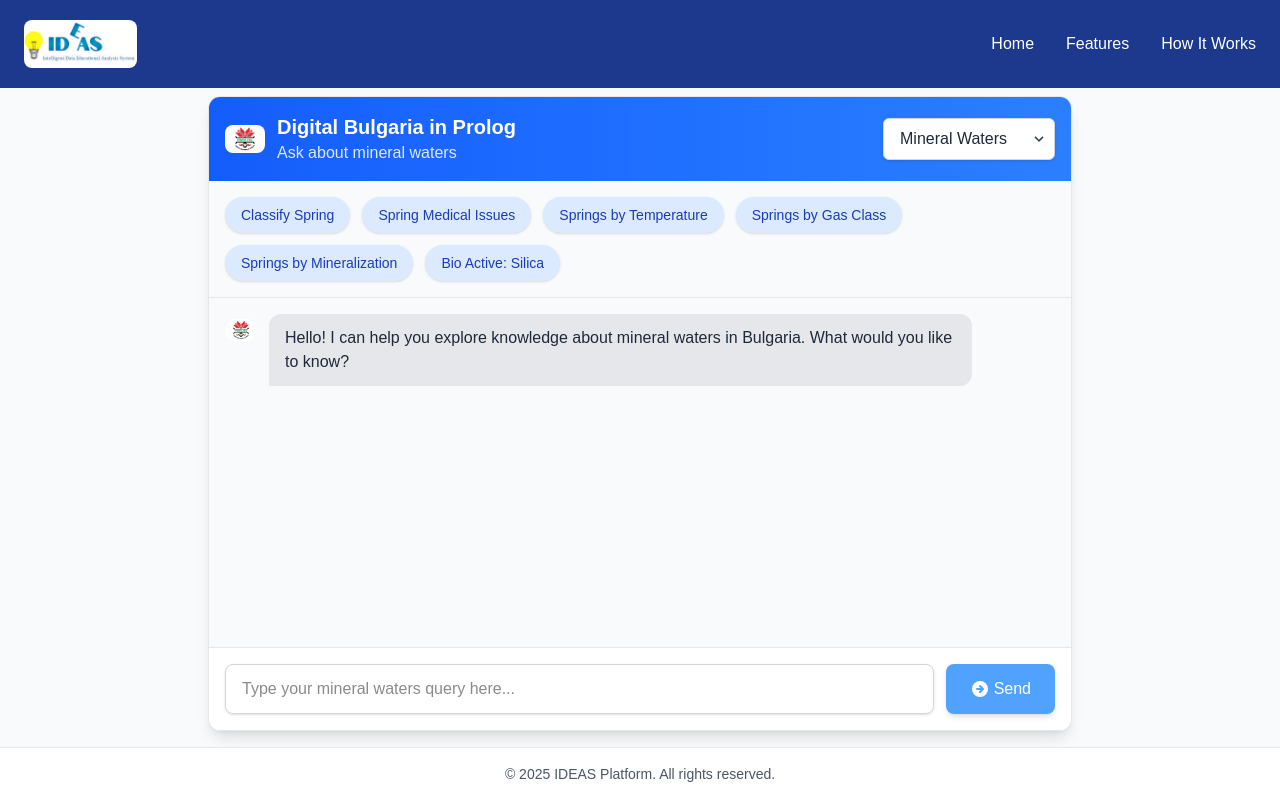
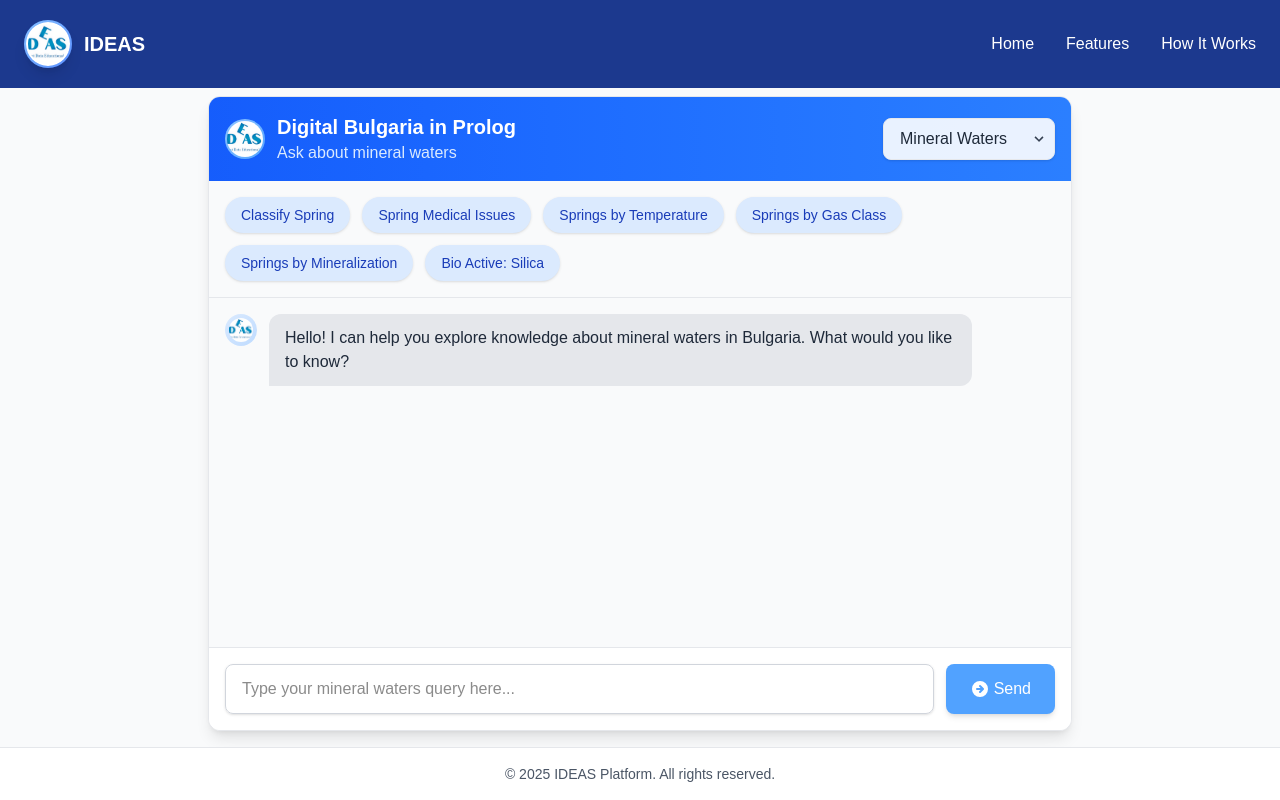
Before and after one commit to MagdalenaMaglizhanova/prolog-chat-app, a Next.js app: page /chat in a window 1280 px wide. Built offline with nearby package versions, Linux system fonts and the light colour scheme.

Commit message:
Update page.tsx

```diff
--- a/src/app/chat/page.tsx
+++ b/src/app/chat/page.tsx
@@ -87,17 +87,23 @@ export default function ChatPage() {
 
   return (
     <div className="min-h-screen bg-gray-50 flex flex-col">
-      {/* Navigation - Fixed with better visibility */}
+      {/* Navigation - Improved with elegant logo frame */}
       <nav className={`fixed w-full z-50 transition-all duration-300 ${scrolled ? 'py-3 bg-white shadow-lg' : 'py-5 bg-blue-900'}`}>
         <div className="container mx-auto px-6 flex justify-between items-center">
-          <Link href="/" className="flex items-center space-x-3">
+          <Link href="/" className="flex items-center space-x-3 group">
+            <div className="relative h-12 w-12 rounded-full p-0.5 bg-gradient-to-br from-blue-400 to-blue-600 shadow-lg transition-transform duration-300 group-hover:rotate-6">
+              <div className="relative h-full w-full rounded-full overflow-hidden bg-white p-0.5">
                 <Image
                   src="/logo.png"
                   alt="Digital Bulgaria Logo"
                   width={48}
                   height={48}
-              className="h-12 w-auto rounded-lg object-contain transition-all duration-300 hover:scale-105"
+                  className="h-full w-full object-cover rounded-full transition-transform duration-300 group-hover:scale-95"
                 />
+              </div>
+              <div className="absolute inset-0 rounded-full border-2 border-white/30 pointer-events-none"></div>
+            </div>
+            <span className={`text-xl font-bold ${scrolled ? 'text-blue-900' : 'text-white'} transition-colors duration-300`}>IDEAS</span>
           </Link>
 
           <div className="hidden md:flex items-center space-x-8">
@@ -110,16 +116,20 @@ export default function ChatPage() {
 
       <main className="flex-grow container mx-auto p-4 flex flex-col max-w-4xl mt-20">
         <div className="flex-grow bg-white rounded-xl shadow-lg overflow-hidden flex flex-col border border-gray-200">
-          {/* Chat Header with improved dropdown */}
+          {/* Chat Header with elegant dropdown */}
           <div className="p-4 bg-gradient-to-r from-blue-600 to-blue-500 flex items-center justify-between">
             <div className="flex items-center">
+              <div className="relative h-10 w-10 rounded-full p-0.5 bg-gradient-to-br from-blue-300 to-blue-400 mr-3">
+                <div className="relative h-full w-full rounded-full overflow-hidden bg-white">
                   <Image
-                src="/logo_shevici.jpg"
+                    src="/logo.png"
                     alt="Digital Bulgaria Logo"
                     width={40}
                     height={40}
-                className="rounded-lg object-contain mr-3"
+                    className="h-full w-full object-cover"
                   />
+                </div>
+              </div>
               <div>
                 <h2 className="text-xl font-semibold text-white">Digital Bulgaria in Prolog</h2>
                 <p className="text-blue-100">Ask about {knowledgeBase === "mineral_waters" ? "mineral waters" : "Bulgarian history"}</p>
@@ -130,7 +140,7 @@ export default function ChatPage() {
               <select
                 value={knowledgeBase}
                 onChange={(e) => setKnowledgeBase(e.target.value)}
-                className="appearance-none bg-white bg-opacity-90 border border-gray-300 rounded-md px-4 py-2 pr-8 text-gray-800 focus:outline-none focus:ring-2 focus:ring-blue-500 focus:border-transparent shadow-sm"
+                className="appearance-none bg-white/90 border border-gray-200 rounded-lg px-4 py-2 pr-8 text-gray-800 focus:outline-none focus:ring-2 focus:ring-blue-500 focus:border-transparent shadow-sm transition-all duration-200 hover:shadow-md"
               >
                 <option value="mineral_waters">Mineral Waters</option>
                 <option value="history">Bulgarian History</option>
@@ -175,14 +185,16 @@ export default function ChatPage() {
                         </svg>
                       </div>
                     ) : (
-                      <div className="h-full w-full flex items-center justify-center">
+                      <div className="h-full w-full flex items-center justify-center bg-gradient-to-br from-blue-100 to-blue-200">
+                        <div className="relative h-6 w-6 rounded-full overflow-hidden">
                           <Image
-                          src="/logo_shevici.jpg"
+                            src="/logo.png"
                             alt="Chat Logo"
-                          width={32}
-                          height={32}
-                          className="rounded-full"
+                            width={24}
+                            height={24}
+                            className="h-full w-full object-cover"
                           />
+                        </div>
                       </div>
                     )}
                   </div>
@@ -203,14 +215,16 @@ export default function ChatPage() {
               <div className="flex justify-start mb-6">
                 <div className="flex">
                   <div className="flex-shrink-0 h-8 w-8 rounded-full overflow-hidden mr-3">
-                    <div className="h-full w-full flex items-center justify-center">
+                    <div className="h-full w-full flex items-center justify-center bg-gradient-to-br from-blue-100 to-blue-200">
+                      <div className="relative h-6 w-6 rounded-full overflow-hidden">
                         <Image
-                        src="/logo_shevici.jpg"
+                          src="/logo.png"
                           alt="Chat Logo"
-                        width={32}
-                        height={32}
-                        className="rounded-full"
+                          width={24}
+                          height={24}
+                          className="h-full w-full object-cover"
                         />
+                      </div>
                     </div>
                   </div>
                   <div className="bg-gray-200 text-gray-800 rounded-xl rounded-bl-none px-4 py-3">
```
Lines whose indentation alone changed are shown as unchanged.
